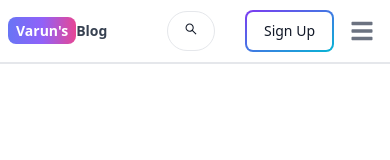
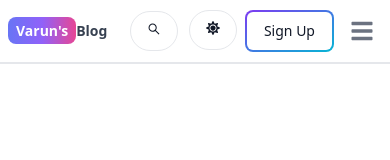
Before and after one commit to vishwakarmaVarun/mern-blog, a React (Vite) app in the folder client/: page / in a window 390 px wide. Shown: the top 160 px of the page. Built offline with nearby package versions, Linux system fonts and the light colour scheme; no server answers.

Commit message:
updates the blog

```diff
--- a/client/src/components/Header.jsx
+++ b/client/src/components/Header.jsx
@@ -108,7 +108,7 @@ const Header = () => {
       </Button>
       <div className="flex gap-2 md:order-2">
         <Button
-          className="w-12 h-10 hidden lg:inline"
+          className="w-12 h-10"
           color="gray"
           pill
           onClick={() => dispatch(toggleTheme())}
```
